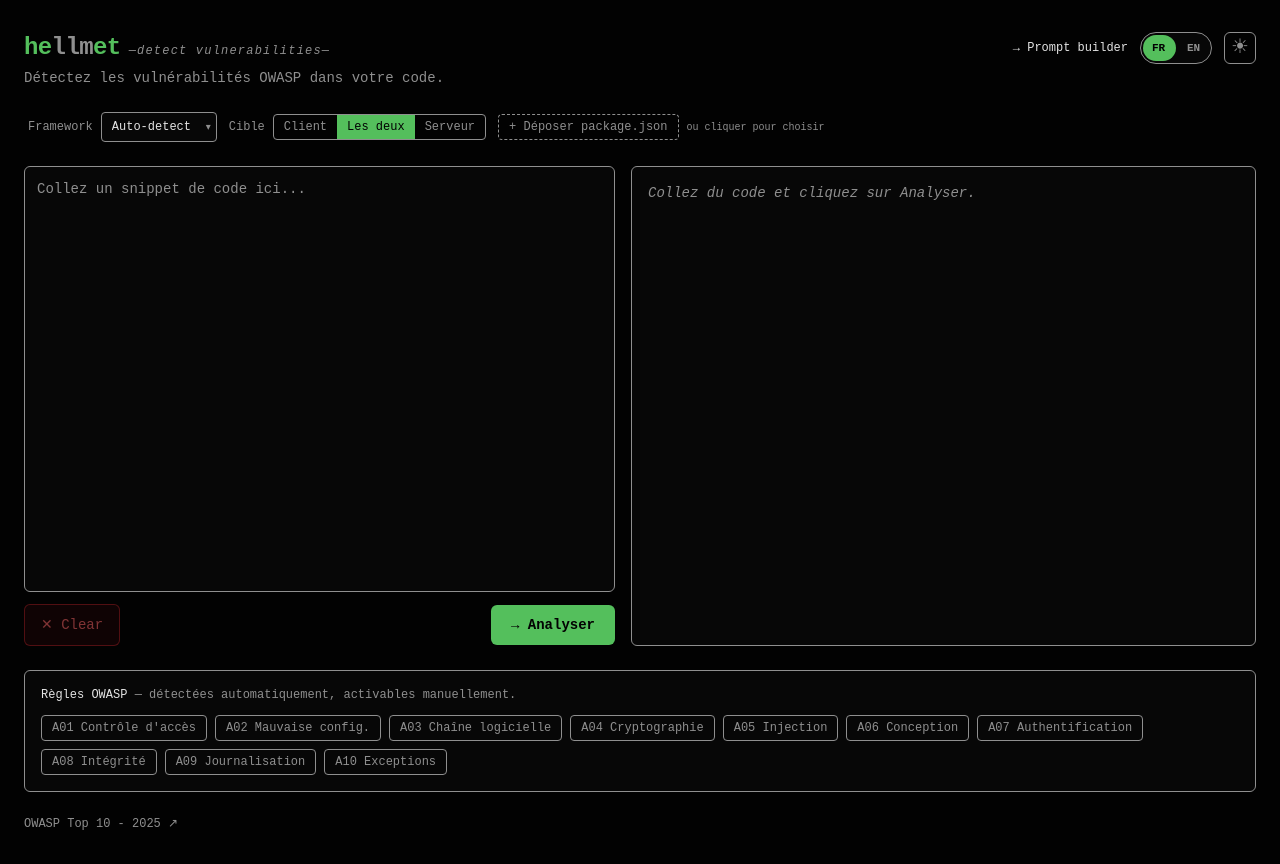
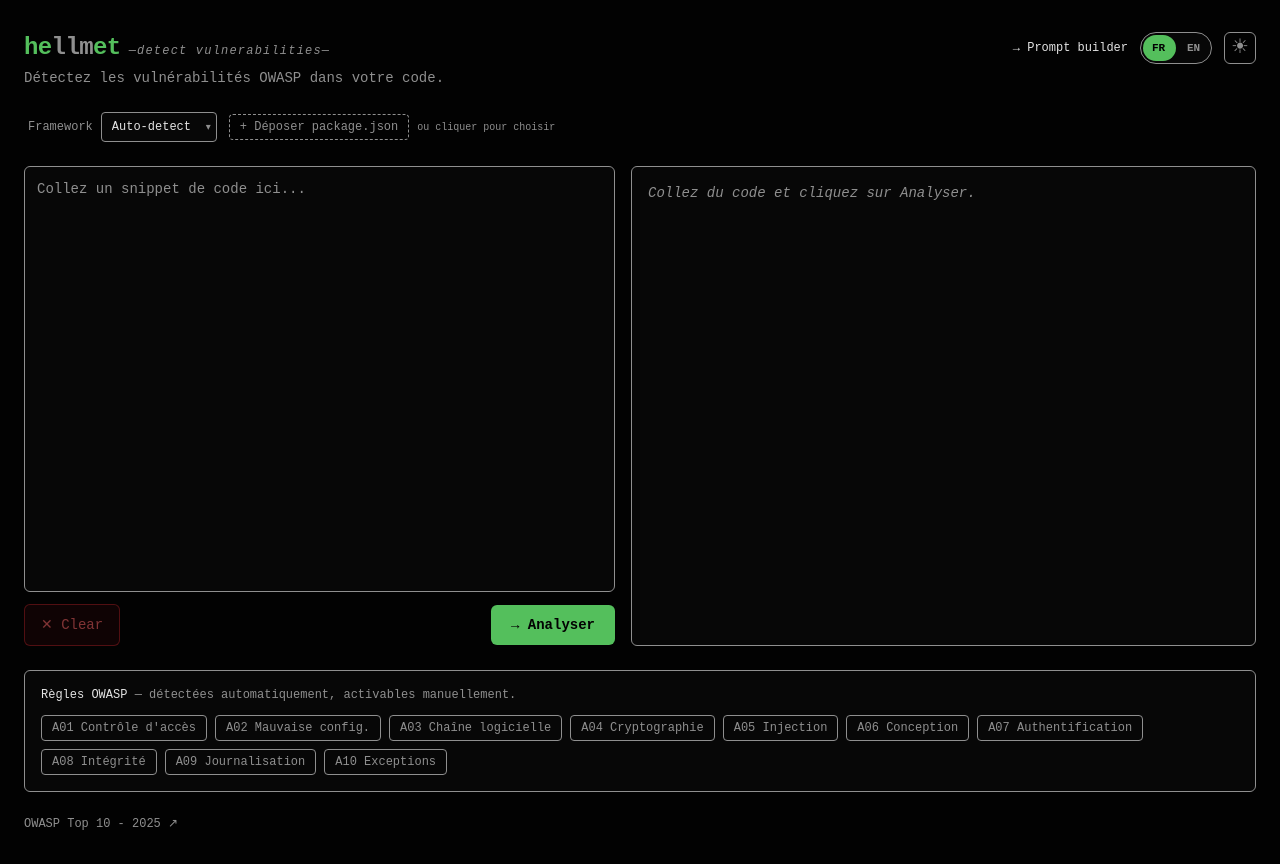
Before and after one commit to hyosua/hellmet, a Next.js app: page / in a window 1280 px wide. Built offline with nearby package versions, Linux system fonts and the light colour scheme.

Commit message:
feat: add Enter key submission + remove target side toggle
- Code analyzer: Enter submits (Shift+Enter for newline)
- Prompt builder: Enter on description textarea submits
- Remove Client/Server/Both toggle from ContextPanel and all related code

```diff
--- a/src/components/CodeAnalyzer.tsx
+++ b/src/components/CodeAnalyzer.tsx
@@ -1,8 +1,7 @@
 "use client";
 
 import { useReducer, useCallback } from "react";
-import type { AnalysisContext, CodeAnalysisResult, OWASPRuleId, ParsedDependency, PromptOutput, ScaResult } from "@/core/types";
-import type { Framework, TargetSide } from "@/core/types";
+import type { AnalysisContext, CodeAnalysisResult, OWASPRuleId, ParsedDependency, PromptOutput, ScaResult, Framework } from "@/core/types";
 import type { Lang } from "@/core/prompt-builder";
 import { analyzeCode } from "@/core/code-analyzer";
 import { detectFramework } from "@/core/framework-detector";
@@ -59,7 +58,6 @@ type Action =
   | { type: "SET_CODE"; payload: string }
   | { type: "SET_LANG"; lang: Lang }
   | { type: "SET_FRAMEWORK"; framework: Framework | null }
-  | { type: "SET_TARGET_SIDE"; targetSide: TargetSide }
   | { type: "SET_SCA"; scaResult: ScaResult; deps: ParsedDependency[] }
   | { type: "SET_ANALYSIS"; analysis: CodeAnalysisResult; context: AnalysisContext }
   | { type: "TOGGLE_RULE"; id: OWASPRuleId; active: boolean }
@@ -82,8 +80,6 @@ function reducer(state: State, action: Action): State {
           frameworkSource: "manual",
         },
       };
-    case "SET_TARGET_SIDE":
-      return { ...state, context: { ...state.context, targetSide: action.targetSide } };
     case "SET_SCA":
       return {
         ...state,
@@ -189,10 +185,6 @@ export function CodeAnalyzer() {
     dispatch({ type: "SET_FRAMEWORK", framework });
   }, []);
 
-  const handleTargetSideChange = useCallback((targetSide: TargetSide) => {
-    dispatch({ type: "SET_TARGET_SIDE", targetSide });
-  }, []);
-
   const handleDependenciesDrop = useCallback((packageJsonStr: string) => {
     const deps = parseDependencies(packageJsonStr);
     const scaResult = analyzeScaDependencies(deps);
@@ -256,7 +248,6 @@ export function CodeAnalyzer() {
       <ContextPanel
         context={state.context}
         onFrameworkChange={handleFrameworkChange}
-        onTargetSideChange={handleTargetSideChange}
         onDependenciesDrop={handleDependenciesDrop}
         scaResult={state.scaResult}
         lang={state.lang}
@@ -269,6 +260,7 @@ export function CodeAnalyzer() {
           <textarea
             value={state.codeInput}
             onChange={(e) => dispatch({ type: "SET_CODE", payload: e.target.value })}
+            onKeyDown={(e) => { if (e.key === "Enter" && !e.shiftKey) { e.preventDefault(); handleAnalyze(); } }}
             placeholder={L.placeholder}
             rows={20}
             className="w-full flex-1 rounded-md bg-surface text-text font-mono text-sm p-3 resize-none outline-hidden border border-muted focus:border-accent focus:ring-1 focus:ring-accent placeholder:text-muted"
--- a/src/components/ContextPanel.tsx
+++ b/src/components/ContextPanel.tsx
@@ -1,13 +1,12 @@
 "use client";
 
-import type { AnalysisContext, Framework, ScaResult, TargetSide } from "@/core/types";
+import type { AnalysisContext, Framework, ScaResult } from "@/core/types";
 import type { Lang } from "@/core/prompt-builder";
 import { FRAMEWORK_LABELS } from "@/core/framework-detector";
 
 interface ContextPanelProps {
   readonly context: AnalysisContext;
   readonly onFrameworkChange: (f: Framework | null) => void;
-  readonly onTargetSideChange: (t: TargetSide) => void;
   readonly onDependenciesDrop: (packageJsonStr: string) => void;
   readonly scaResult: ScaResult | null;
   readonly lang: Lang;
@@ -31,10 +30,6 @@ const UI = {
   fr: {
     framework: "Framework",
     auto: "Auto-detect",
-    target: "Cible",
-    client: "Client",
-    both: "Les deux",
-    server: "Serveur",
     dropzone: "Déposer package.json",
     dropzoneHint: "ou cliquer pour choisir",
     loaded: (n: number) => `${n} paquet${n > 1 ? "s" : ""} chargé${n > 1 ? "s" : ""}`,
@@ -44,10 +39,6 @@ const UI = {
   en: {
     framework: "Framework",
     auto: "Auto-detect",
-    target: "Target",
-    client: "Client",
-    both: "Both",
-    server: "Server",
     dropzone: "Drop package.json",
     dropzoneHint: "or click to choose",
     loaded: (n: number) => `${n} package${n > 1 ? "s" : ""} loaded`,
@@ -59,7 +50,6 @@ const UI = {
 export function ContextPanel({
   context,
   onFrameworkChange,
-  onTargetSideChange,
   onDependenciesDrop,
   scaResult,
   lang,
@@ -98,12 +88,6 @@ export function ContextPanel({
       ? context.framework
       : "auto";
 
-  const sides: Array<{ value: TargetSide; label: string }> = [
-    { value: "client", label: L.client },
-    { value: "both", label: L.both },
-    { value: "server", label: L.server },
-  ];
-
   return (
     <div className="flex flex-wrap items-center gap-3 px-1">
       {/* Framework selector */}
@@ -134,26 +118,6 @@ export function ContextPanel({
         )}
       </div>
 
-      {/* Target side toggle */}
-      <div className="flex items-center gap-2">
-        <span className="text-xs text-muted font-mono">{L.target}</span>
-        <div className="flex rounded border border-muted overflow-hidden">
-          {sides.map(({ value, label }) => (
-            <button
-              key={value}
-              onClick={() => onTargetSideChange(value)}
-              className={`px-2.5 py-1 text-xs font-mono transition-colors ${
-                context.targetSide === value
-                  ? "bg-accent text-bg"
-                  : "text-muted hover:text-text hover:bg-surface"
-              }`}
-            >
-              {label}
-            </button>
-          ))}
-        </div>
-      </div>
-
       {/* Drag & drop zone */}
       <label
         className="flex items-center gap-2 cursor-pointer"
--- a/src/components/PromptQuestionnaire.tsx
+++ b/src/components/PromptQuestionnaire.tsx
@@ -41,10 +41,11 @@ const UI = {
 interface Props {
   readonly answers: QuestionnaireAnswers;
   readonly onChange: (answers: QuestionnaireAnswers) => void;
+  readonly onSubmit: () => void;
   readonly lang: Lang;
 }
 
-export function PromptQuestionnaire({ answers, onChange, lang }: Props) {
+export function PromptQuestionnaire({ answers, onChange, onSubmit, lang }: Props) {
   const L = UI[lang];
 
   function set<K extends keyof QuestionnaireAnswers>(key: K, value: QuestionnaireAnswers[K]) {
@@ -59,6 +60,7 @@ export function PromptQuestionnaire({ answers, onChange, lang }: Props) {
         <textarea
           value={answers.description}
           onChange={(e) => set("description", e.target.value)}
+          onKeyDown={(e) => { if (e.key === "Enter" && !e.shiftKey) { e.preventDefault(); onSubmit(); } }}
           placeholder={L.descriptionPlaceholder}
           rows={3}
           className="w-full rounded-md bg-bg text-text font-mono text-sm p-3 resize-y outline-hidden border border-muted focus:border-accent focus:ring-1 focus:ring-accent placeholder:text-muted"
--- a/src/components/PromptWorkspace.tsx
+++ b/src/components/PromptWorkspace.tsx
@@ -311,6 +311,7 @@ export function PromptWorkspace() {
           <PromptQuestionnaire
             answers={state.answers}
             onChange={(answers) => dispatch({ type: "SET_ANSWERS", answers })}
+            onSubmit={handleSubmit}
             lang={state.lang}
           />
 
```
